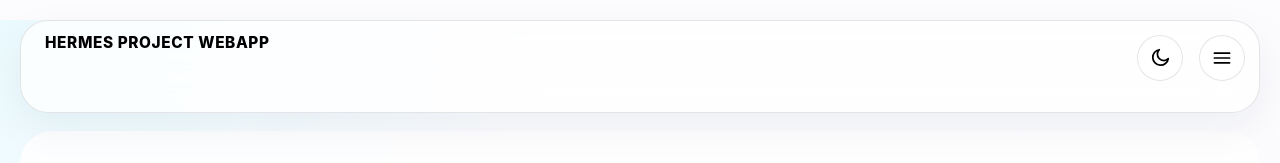
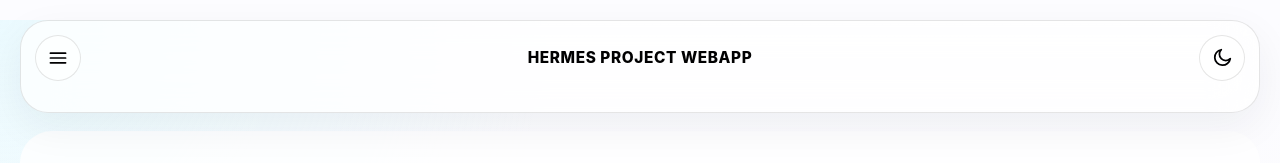
Before and after one commit to woongs2021/Hermes-project-webapp, a React (Vite) app in the folder august-dashboard/: page / in a window 1280 px wide. Shown: the top 163 px of the page. Built offline with nearby package versions, Linux system fonts and the light colour scheme.

Commit message:
fix: tune topbar menu and visual playback

```diff
--- a/august-dashboard/src/App.css
+++ b/august-dashboard/src/App.css
@@ -3761,7 +3761,7 @@
 /* Follow-up 8: inline toggle menu, line-only section separation, 80% hero scale */
 .topbar {
   overflow: hidden;
-  align-items: start;
+  align-items: center;
 }
 
 .topbar .tab-nav,
@@ -3800,7 +3800,6 @@
   width: auto;
   min-height: 0;
   border: 0;
-  border-right: 1px solid var(--stroke);
   border-radius: 0;
   padding: 7px 13px;
   background: transparent;
@@ -3906,6 +3905,74 @@
   .topbar .tab-button {
     flex: 1 1 44%;
     border-right: 0;
-    border-bottom: 1px solid var(--stroke);
-  }
-}
+  }
+}
+
+/* Follow-up 9: centered topbar controls, roomier regular-weight inline menu */
+.topbar {
+  grid-template-columns: 46px minmax(0, 1fr) 46px;
+}
+
+.topbar .brand-block {
+  grid-column: 2;
+  grid-row: 1;
+  justify-items: center;
+  padding-left: 0;
+  text-align: center;
+}
+
+.hamburger-button {
+  grid-column: 1;
+  grid-row: 1;
+}
+
+.theme-icon-button {
+  grid-column: 3;
+  grid-row: 1;
+}
+
+.hamburger-button,
+.theme-icon-button,
+.brand-home-button {
+  align-self: center;
+  justify-self: center;
+}
+
+.brand-home-button {
+  max-width: min(56vw, 520px);
+  text-align: center;
+}
+
+.topbar .tab-nav,
+.topbar .tab-nav.open,
+:root[data-theme='dark'] .topbar .tab-nav,
+:root[data-theme='dark'] .topbar .tab-nav.open {
+  justify-content: center;
+  gap: clamp(16px, 3vw, 42px);
+}
+
+.topbar .tab-button {
+  flex: 0 0 auto;
+  border: 0;
+  padding: 9px 0;
+  color: var(--muted-ink);
+}
+
+.topbar .tab-button:hover,
+.topbar .tab-button:focus-visible,
+.topbar .tab-button.active {
+  border: 0;
+  background: transparent;
+}
+
+.topbar .tab-button span {
+  font-weight: 400;
+  letter-spacing: 0;
+}
+
+@media (max-width: 560px) {
+  .topbar .tab-button {
+    flex: 0 0 auto;
+    border: 0;
+  }
+}
--- a/august-dashboard/src/App.tsx
+++ b/august-dashboard/src/App.tsx
@@ -649,8 +649,10 @@ function HomeVisualDetail({
         <div className="visual-media-frame">
           {item.videoSrc ? (
             <video
+              key={item.id}
               src={toAppAssetSrc(item.videoSrc)}
               poster={toAppAssetSrc(item.imageSrc)}
+              autoPlay
               controls
               muted
               loop
@@ -1237,7 +1239,6 @@ function App() {
 
   function selectTab(tab: Tab) {
     setActiveTab(tab)
-    setIsMenuOpen(false)
     window.history.replaceState(null, '', `#${tab.id}`)
   }
 
```
